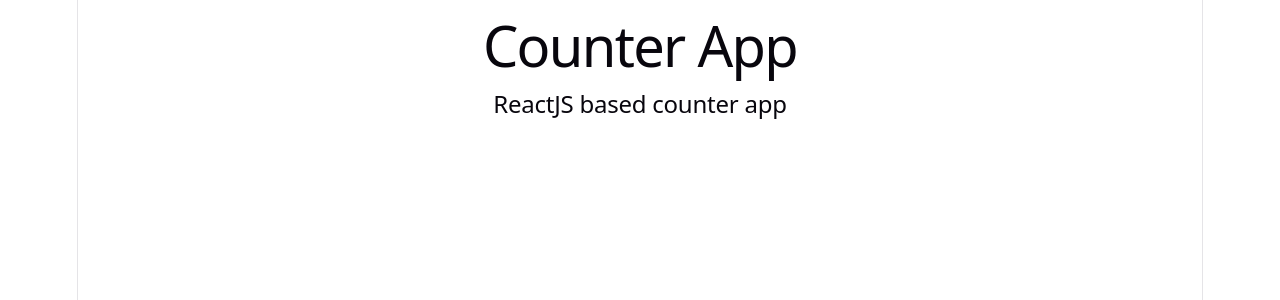
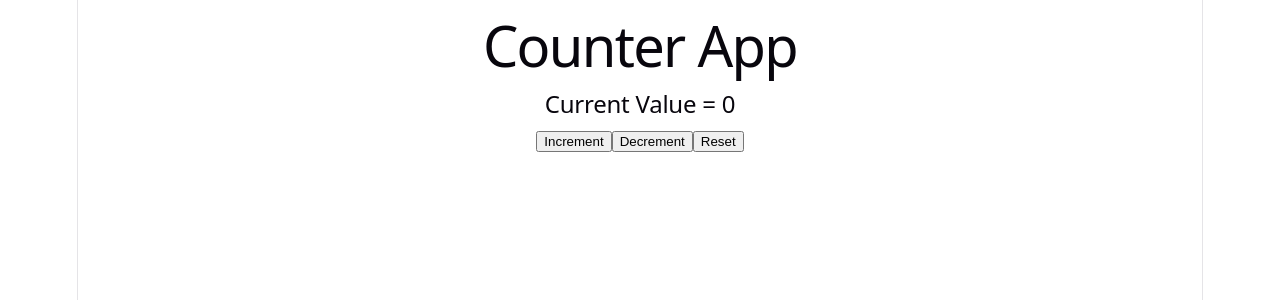
Before and after one commit to Aadityx/ReactPratice, a React (Vite) app in the folder Counter-App/: page / in a window 1280 px wide. Shown: the top 300 px of the page. Built offline with nearby package versions, Linux system fonts and the light colour scheme.

Commit message:
buttons added

```diff
--- a/Counter-App/src/App.jsx
+++ b/Counter-App/src/App.jsx
@@ -5,12 +5,24 @@
 import './App.css'
 
 function App() {
-  const [count, setCount] = useState(0)
-
+  const a = "Counter App"
+  const [count, setCount] = useState(0);
+  const incr = () =>{
+    setCount(count+1);
+  }
+  const decr = () => {
+    setCount(count-1);
+  }
+  const reset = () => {
+    setCount(0);
+  }
   return (
     <div>
-      <h1>Counter App</h1>
-      <h2>ReactJS based counter app</h2>
+      <h1>{a}</h1>
+      <h2>Current Value = {count}</h2>
+      <button onClick={incr}>Increment</button>
+      <button onClick={decr}>Decrement</button>
+      <button onClick={reset}>Reset</button>
     </div>
   )
 }
```
